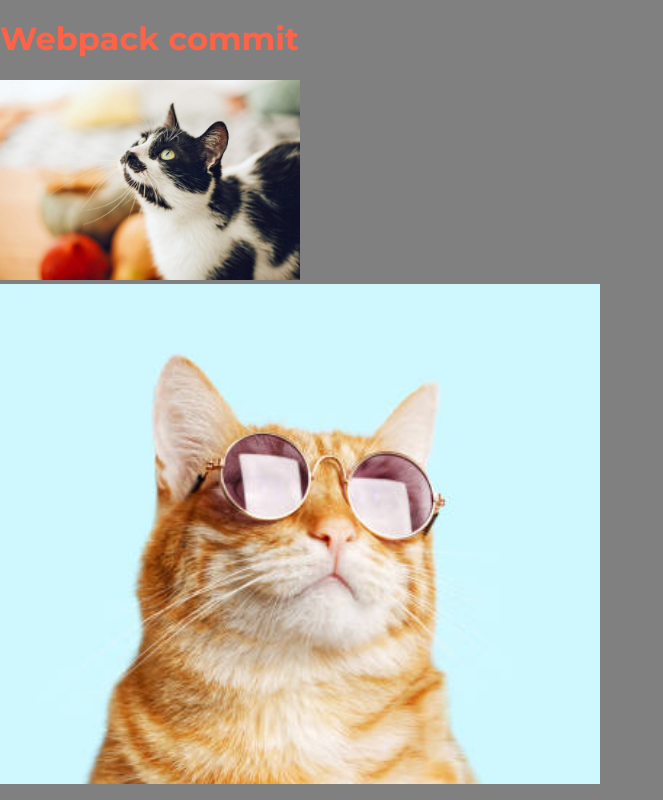
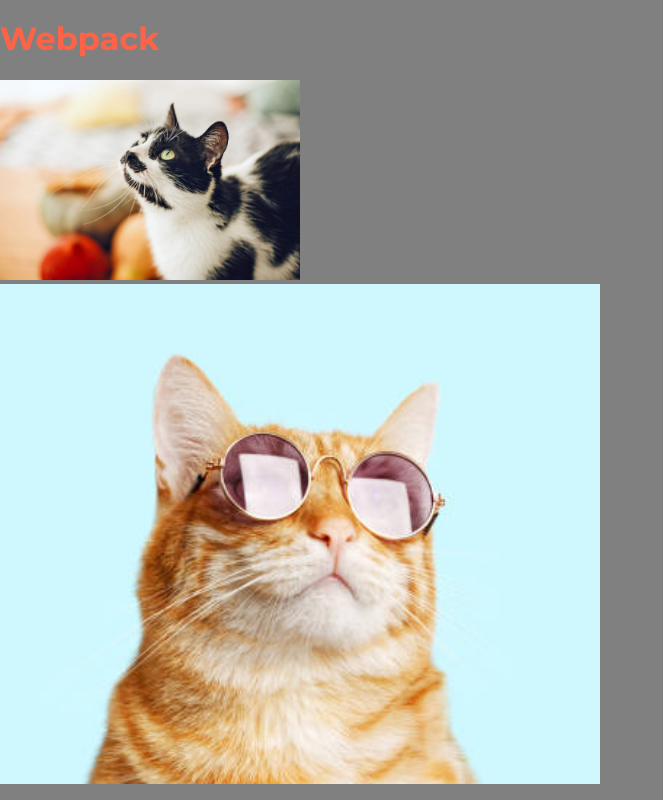
Before and after one commit to totato4/webpackLearn, a website built with webpack: page src/index.html in a window 1280 px wide. Shown: the whole page, without its empty margins (0-663 px from the left). Built offline with nearby package versions, Linux system fonts and the light colour scheme; a web font is replaced by a local one.

Commit message:
h1 refactoring in index.html

```diff
--- a/src/index.html
+++ b/src/index.html
@@ -7,7 +7,7 @@
 </head>
 <body>
     <header>
-        <h1>Webpack commit</h1>
+        <h1>Webpack</h1>
     </header>
     <main>
         <img style="width: 300px" src="img/cat.jpg" alt="cat picture">
```
